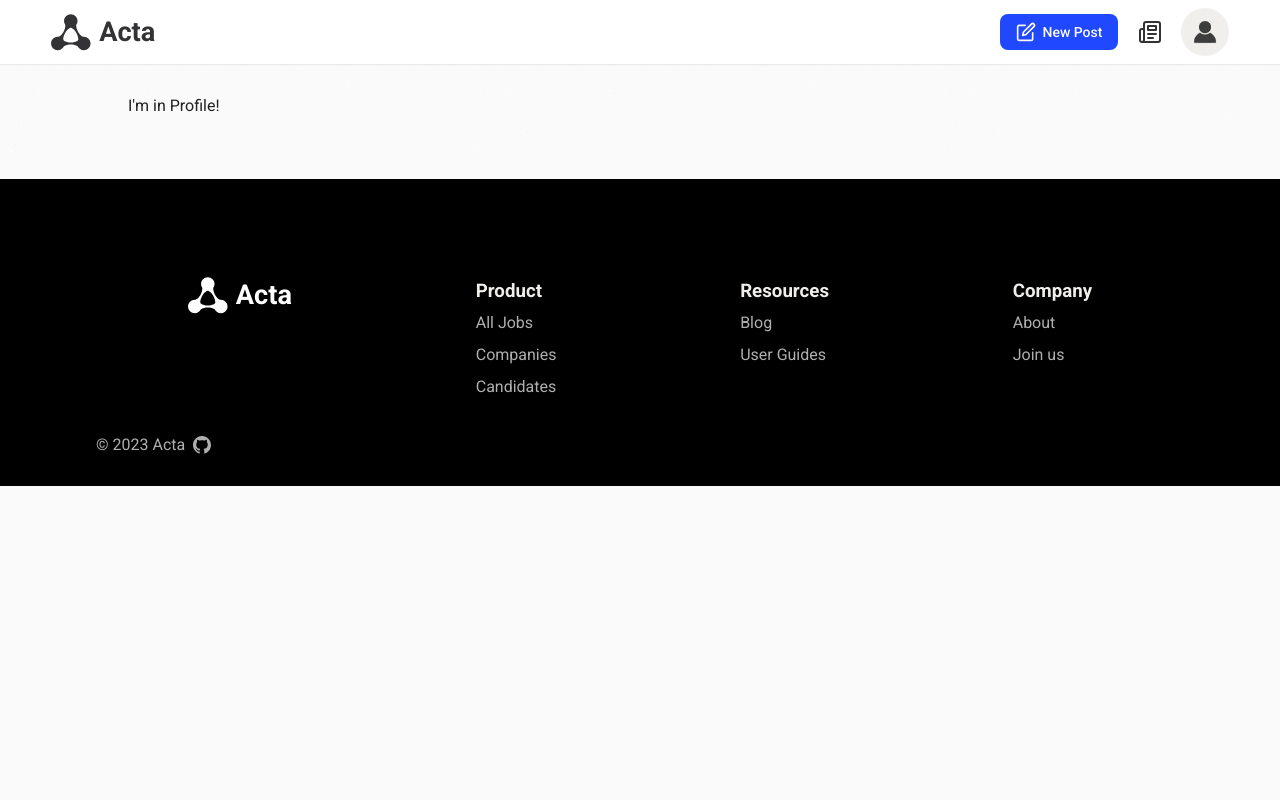
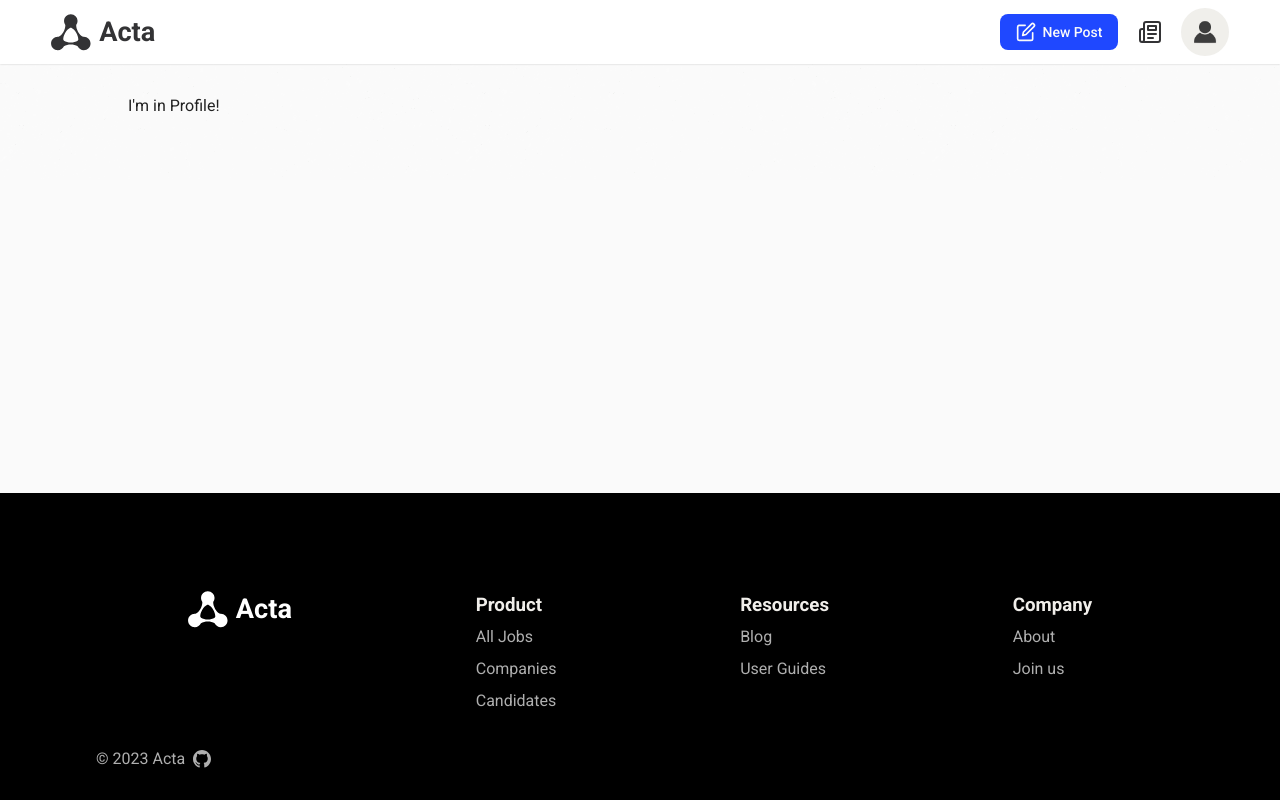
Before and after one commit to Luzefiru/Acta, a React (Create React App) app: page /profile/1 in a window 1280 px wide. Built offline with nearby package versions, Linux system fonts and the light colour scheme.

Commit message:
feat: make footer stick to bottom of all pages

```diff
--- a/src/App.css
+++ b/src/App.css
@@ -1,5 +1,8 @@
 .App {
   position: relative;
+  display: flex;
+  flex-direction: column;
+  height: 100%;
 }
 
 .App--wrapper {
--- a/src/components/layouts/Footer.css
+++ b/src/components/layouts/Footer.css
@@ -5,6 +5,7 @@
   gap: 32px;
   background-color: black;
   padding: 6rem 6rem 2rem 6rem;
+  margin-top: auto; /* moves to the bottom when parent is display: flex */
 }
 
 .Footer__product,
--- a/src/index.css
+++ b/src/index.css
@@ -59,6 +59,7 @@ code {
 }
 
 body,
-html {
+html,
+#root {
   height: 100%;
 }
--- a/src/pages/Profile/Profile.css
+++ b/src/pages/Profile/Profile.css
@@ -0,0 +1,8 @@
+.Profile {
+  display: grid;
+  grid-template-areas:
+    'heading nav'
+    'profile-card details';
+  grid-template-columns: 2fr 4fr;
+  column-gap: 32px;
+}
--- a/src/pages/Profile/Profile.jsx
+++ b/src/pages/Profile/Profile.jsx
@@ -1,3 +1,5 @@
+import './Profile.css';
+
 function Profile() {
   return <div className="Profile">I'm in Profile!</div>;
 }
```
